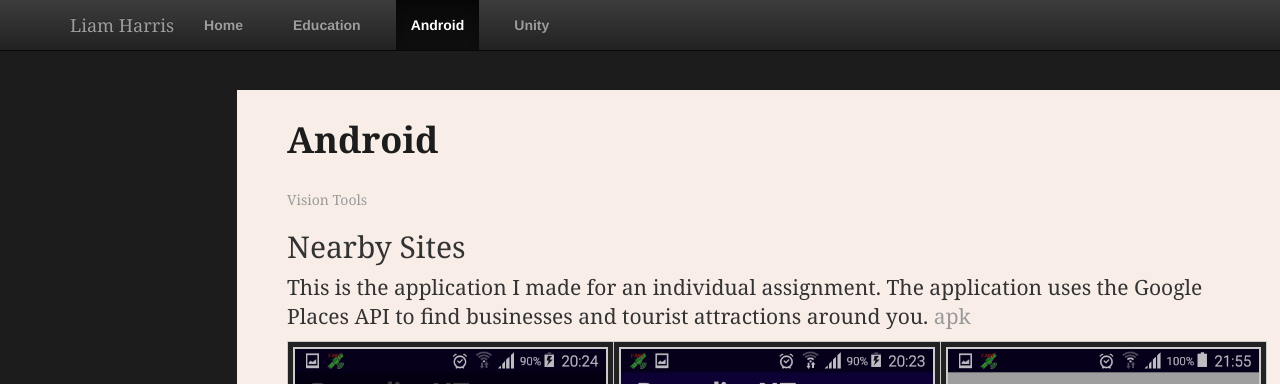
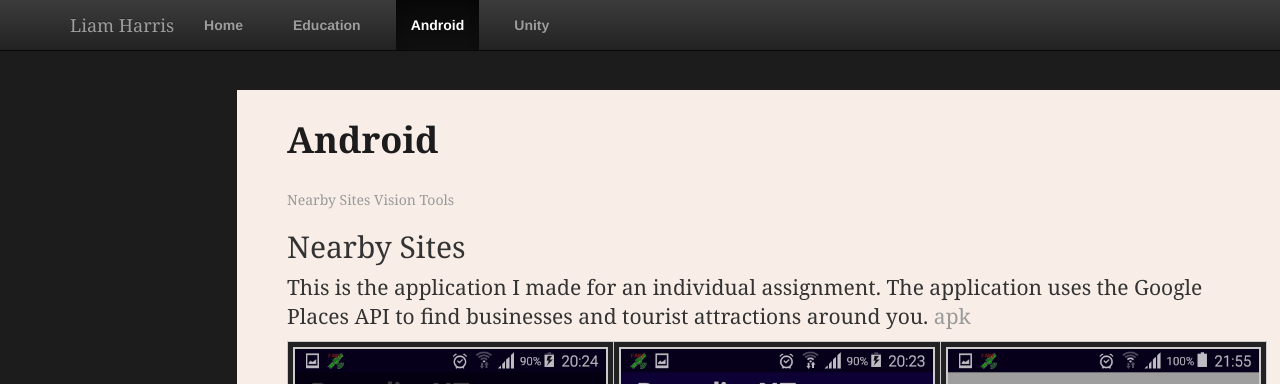
Before and after one commit to harrl7/harrl7.github.io, a Jekyll site: the page built from android/index.html, in a window 1280 px wide and 900 px high. Shown: the top 384 px of the window. Built offline with Jekyll 4.4.1, drawn with Linux system fonts in a browser that asks for light colours.

Commit message:
Update index.html

```diff
--- a/android/index.html
+++ b/android/index.html
@@ -7,8 +7,11 @@
 	<h1>Android</h1>
 	<br>
 
-	<a href="#Vision_Tools">Vision Tools</a>
+	<a href="#Nearby_Sites"> Nearby Sites </a>
+	<a href="#Vision_Tools"> Vision Tools </a>
 
+
+	<article id="Nearby_Sites">
 
 		<h2>Nearby Sites</h2>
 		<p>This is the application I made for an individual assignment. The application uses the Google Places API to find businesses and tourist attractions around you.
@@ -40,11 +43,12 @@
 
 			</tr>
 		</table>
-
+	</article>
 	<br><br>
 
 
-	<div id="Vision_Tool">
+
+	<article id="Vision_Tool">
 
 		<h2>Vision Tool</h2>
 		<p>This application is a suite of tools designed to aid people with impaired vision</p>
@@ -72,7 +76,8 @@
 			<div id="White_Line"> </div>
 			<figcaption> The pause menu lets the user save their results and return to a previous screen. The menu is in a drawer to keep the screen clear so the user can focus on the test. </figcaption>
 		</figure>
-	</div>
+
+	</article>
 
 
 </div><!-- /.blurb -->
```
Lines whose indentation alone changed are shown as unchanged.
